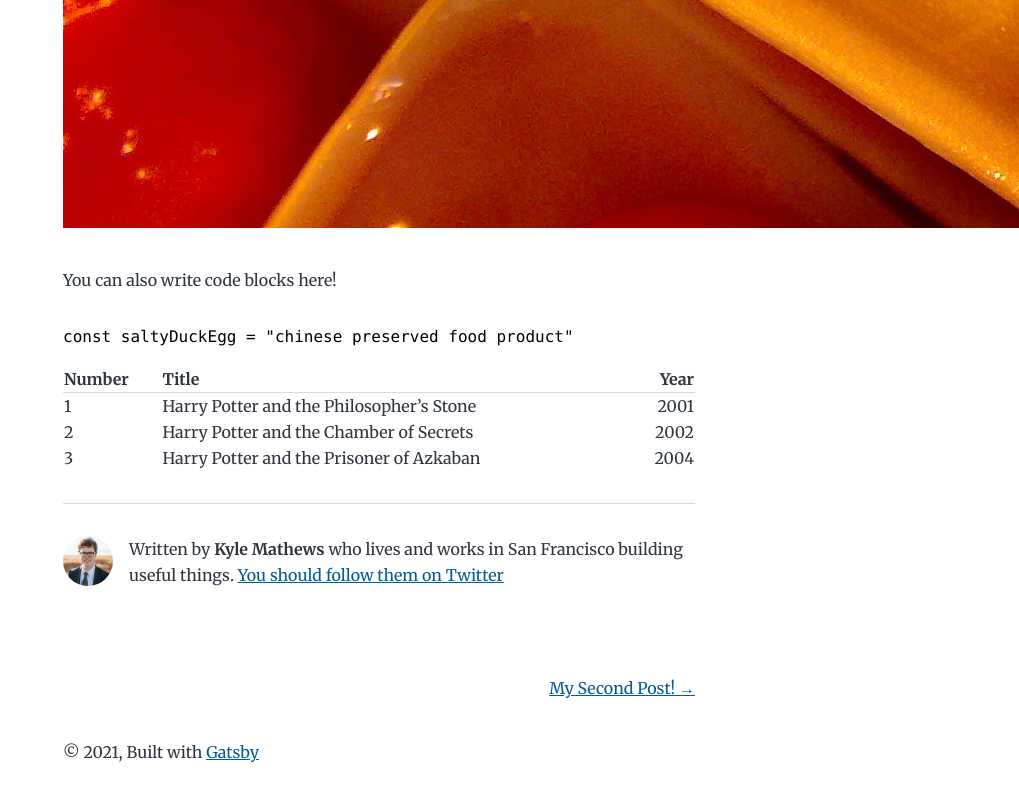
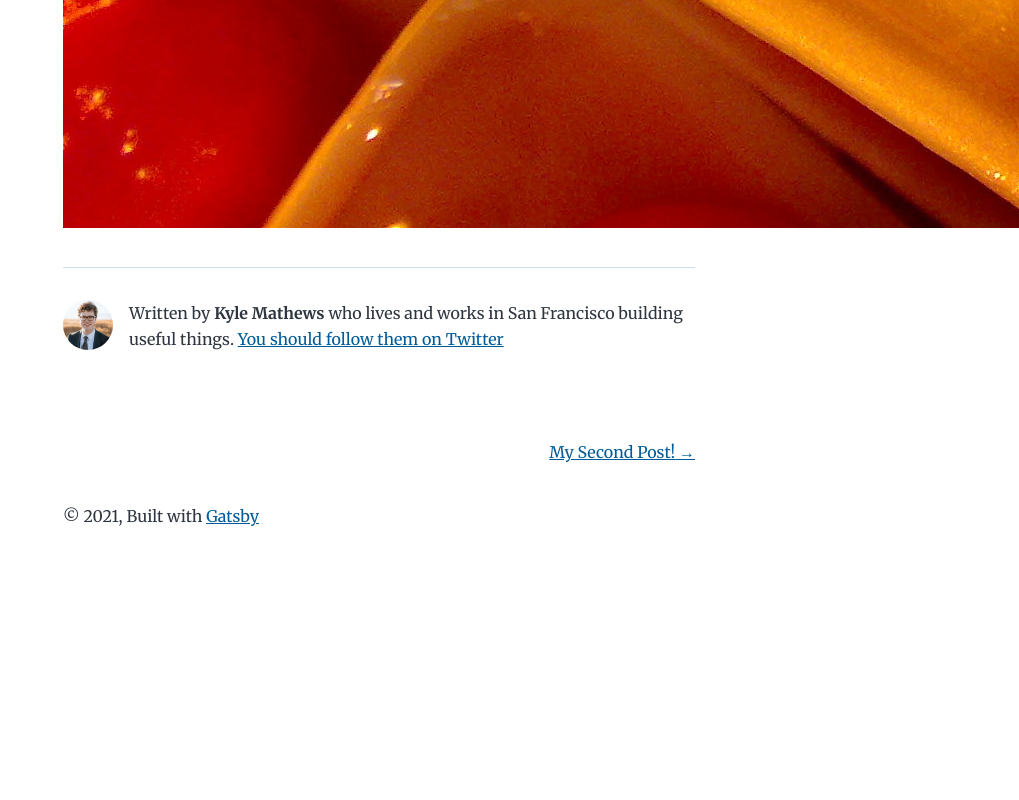
Before and after one commit to flobreiti/mein-blog, a Gatsby site: page /hello-world/ in a window 1280 px wide. Shown: the part 2003-2803 px from the top of the page, without its empty margins (261-1280 px from the left). After the commit the page ends 2595 px from the top, so only its background shows below. Built offline with nearby package versions, Linux system fonts and the light colour scheme; Gatsby itself is replaced by a stand-in of ours; some packages are replaced by stand-ins of ours.

Commit message:
Update index.md

````diff
--- a/content/blog/hello-world/index.md
+++ b/content/blog/hello-world/index.md
@@ -20,15 +20,3 @@ Oh, and here's a great quote from this Wikipedia on
 > firm-textured, round yolk that is bright orange-red in color.
 
 ![Chinese Salty Egg](./salty_egg.jpg)
-
-You can also write code blocks here!
-
-```js
-const saltyDuckEgg = "chinese preserved food product"
-```
-
-| Number | Title                                    | Year |
-| :----- | :--------------------------------------- | ---: |
-| 1      | Harry Potter and the Philosopher’s Stone | 2001 |
-| 2      | Harry Potter and the Chamber of Secrets  | 2002 |
-| 3      | Harry Potter and the Prisoner of Azkaban | 2004 |
````
